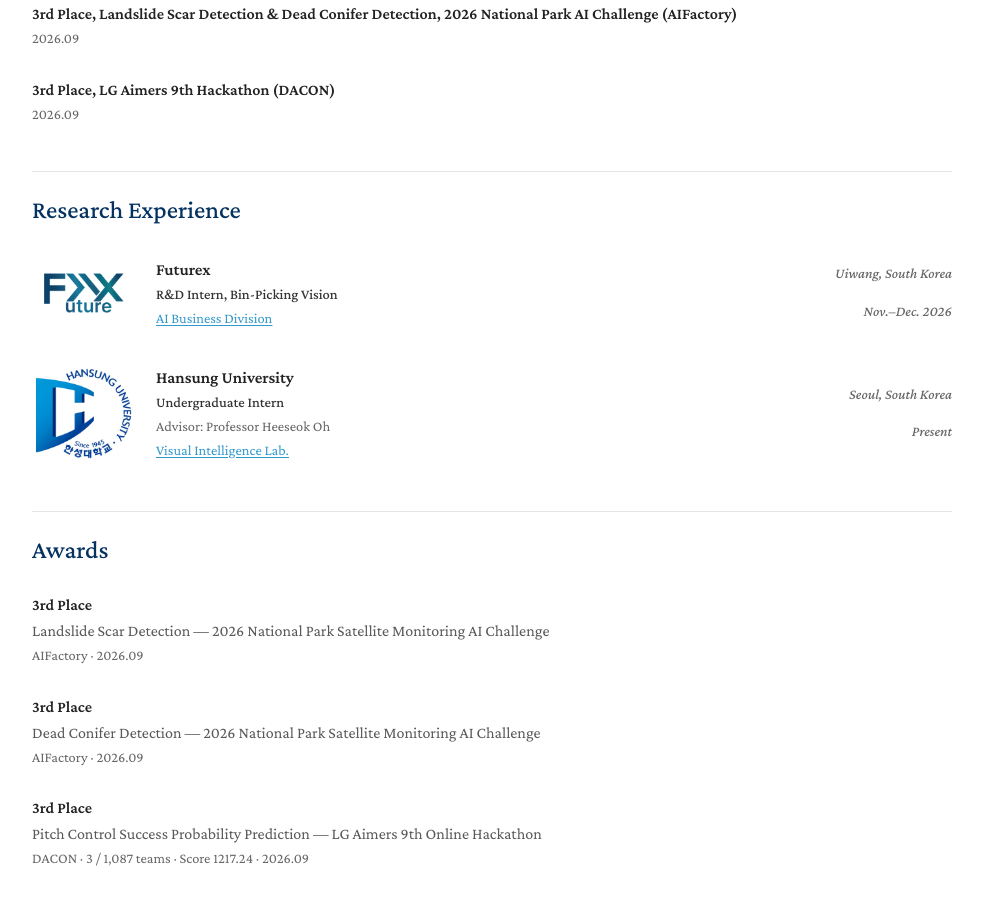
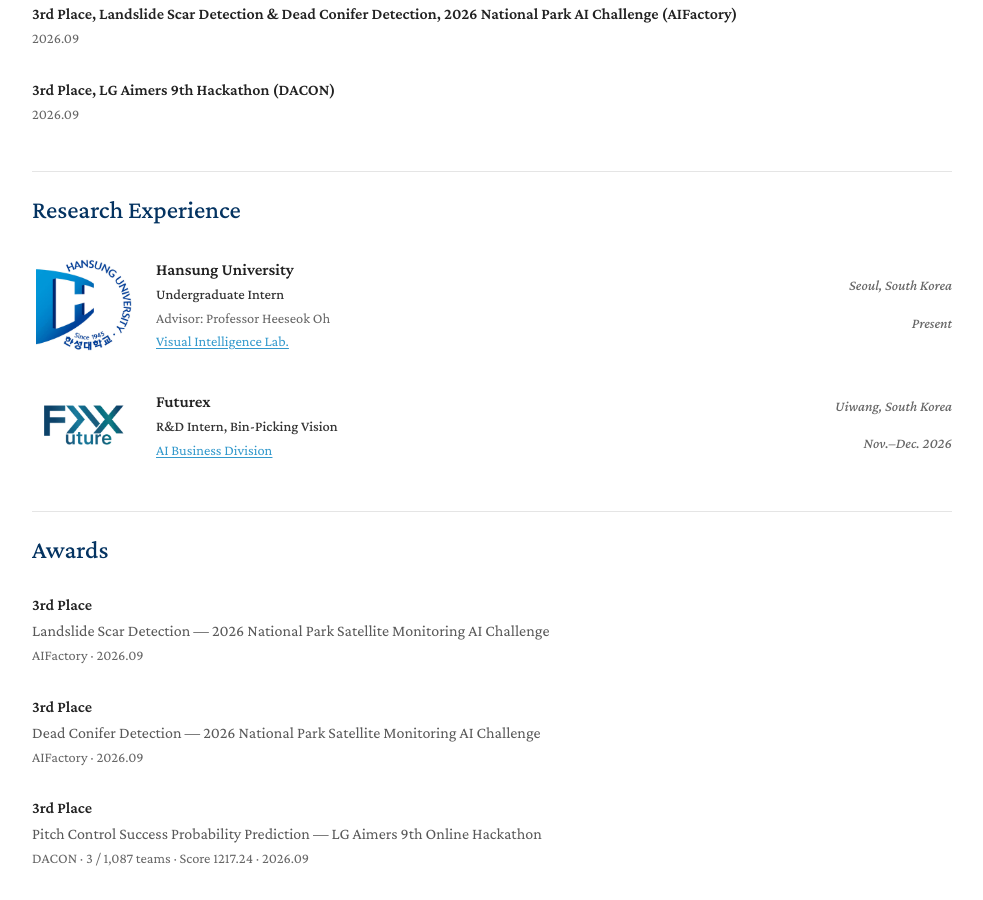
Before and after one commit to YONGJI04/yongji04.github.io, a Jekyll site: the page built from index.md, in a window 1280 px wide and 900 px high, scrolled down 819 px. Shown: the whole window, without its empty margins (148-1131 px from the left). Built offline with Jekyll 4.4.1, drawn with Linux system fonts in a browser that asks for light colours; a style sheet for code colours, icons or effects is not loaded; our own code applies the rules of GitHub Pages for plain Markdown files; some of the changed lines change nothing that is shown.

Commit message:
Site: list Visual Intelligence Lab above Futurex in Research Experience

```diff
--- a/_data/experience.yml
+++ b/_data/experience.yml
@@ -1,12 +1,4 @@
 main:
-
-  - school: Futurex
-    location: Uiwang, South Korea
-    status: Nov.–Dec. 2026
-    role: R&D Intern, Bin-Picking Vision
-    lab: AI Business Division
-    lab_url: https://f2x.ai
-    logo: /assets/img/futurex-logo.png
 
   - school: Hansung University
     location: Seoul, South Korea
@@ -16,3 +8,11 @@
     lab: Visual Intelligence Lab.
     lab_url: https://sites.google.com/view/hs-vilab
     logo: /assets/img/hsu-logo.jpg
+
+  - school: Futurex
+    location: Uiwang, South Korea
+    status: Nov.–Dec. 2026
+    role: R&D Intern, Bin-Picking Vision
+    lab: AI Business Division
+    lab_url: https://f2x.ai
+    logo: /assets/img/futurex-logo.png
```
